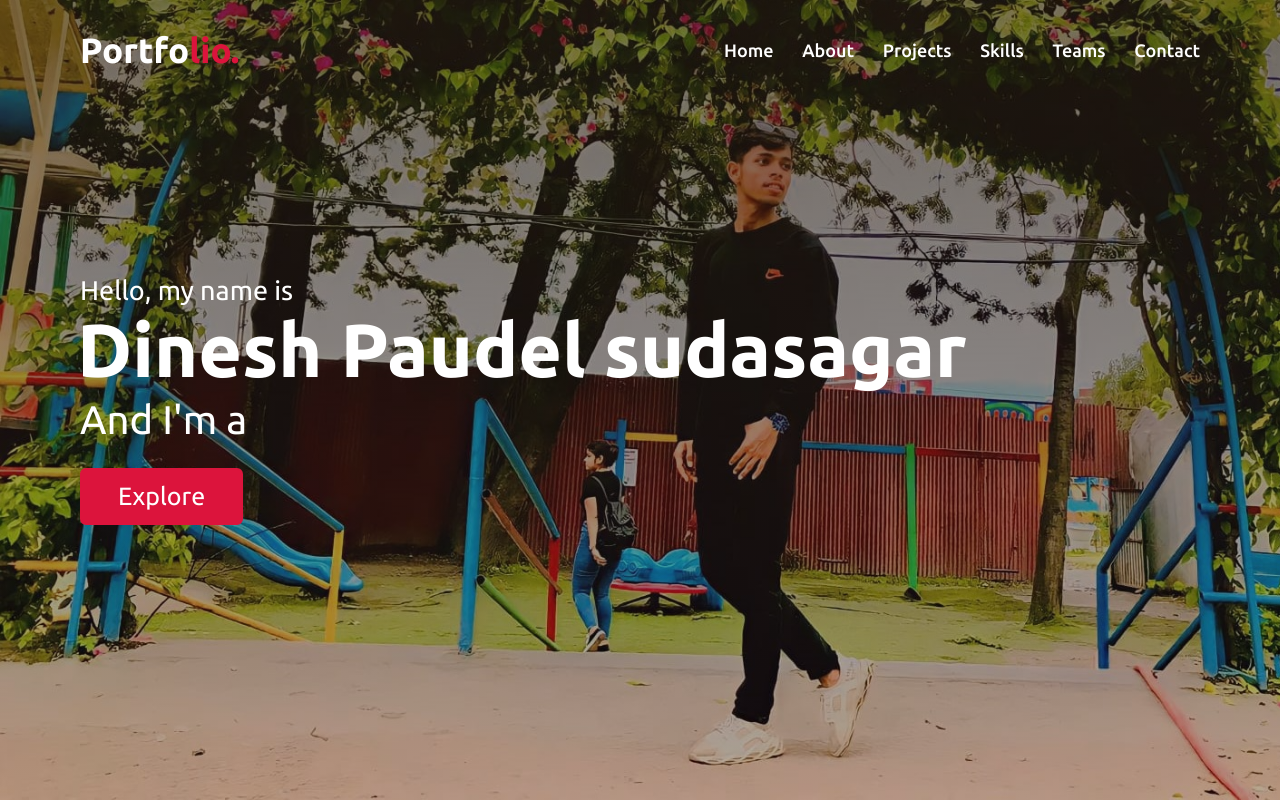
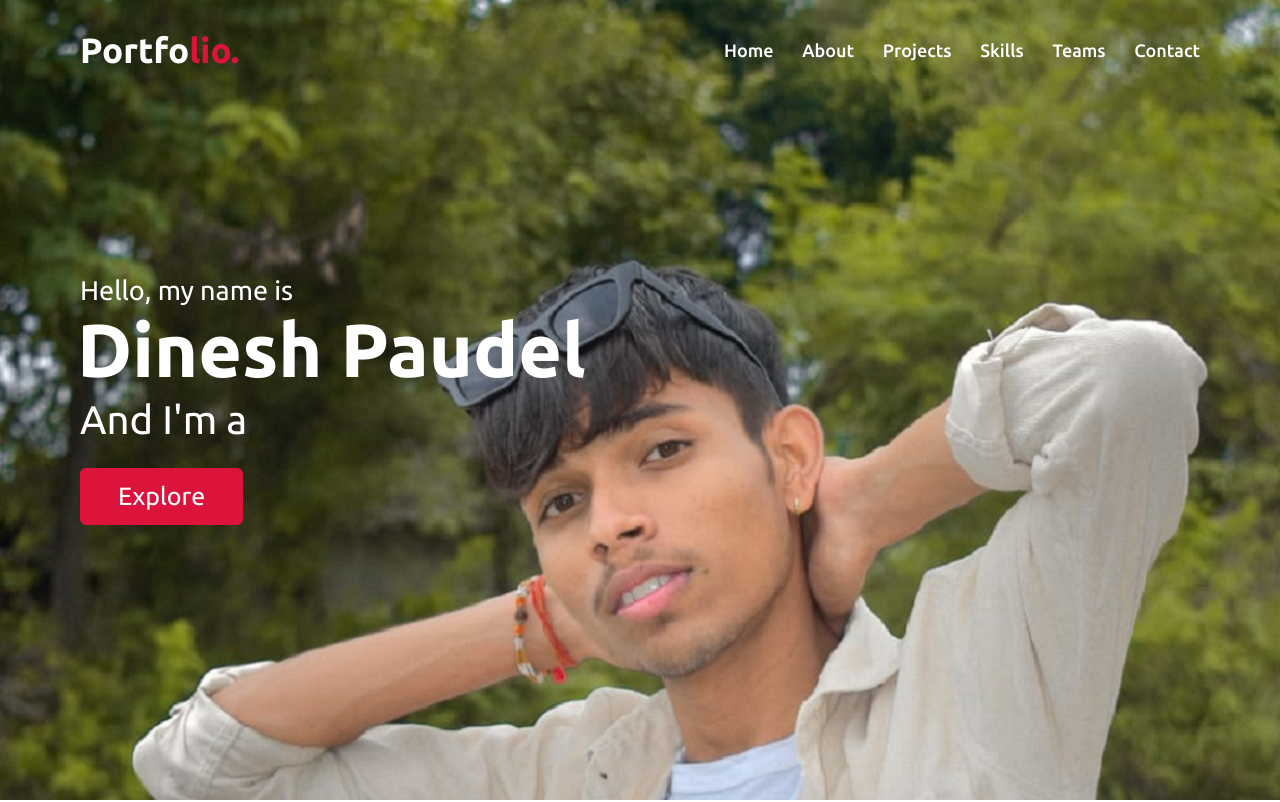
Before and after one commit to dineshpaudel1/portfolio-website, a plain HTML site: page index.html in a window 1280 px wide. Shown: the top 802 px of the page. Drawn offline with nearby package versions, Linux system fonts and the light colour scheme; a script that the page names is missing.

Commit message:
modified the title and image

```diff
--- a/index.html
+++ b/index.html
@@ -44,7 +44,7 @@
         <div class="max-width">
             <div class="home-content">
                 <div class="text-1">Hello, my name is</div>
-                <div class="text-2">Dinesh Paudel sudasagar</div>
+                <div class="text-2">Dinesh Paudel</div>
                 <div class="text-3">And I'm a <span class="typing"></span></div>
                 <a href="#">Explore</a>
             </div>
--- a/paudel.css
+++ b/paudel.css
@@ -165,7 +165,7 @@ section .title::after{
 /* home section styling */
 .home{
     display: flex;
-    background-image: linear-gradient(rgba(37, 27, 13, 0.6),rgba(20, 13, 13, 0.3)),url(/images/banner2.jpeg);
+    background: url("images/banner1.jpg") no-repeat center;
     height: 100vh;
     color: #fff;
     min-height: 500px;
```
